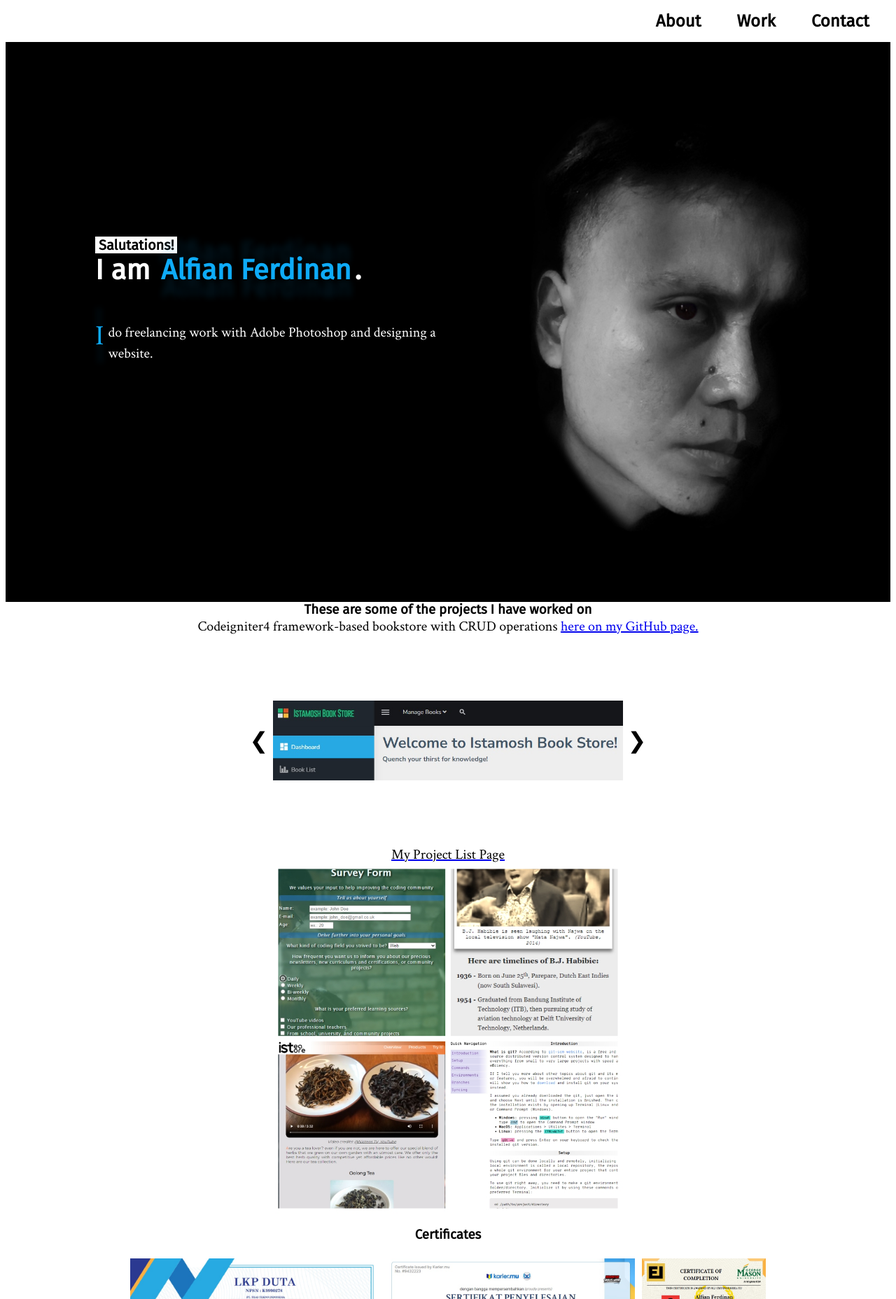
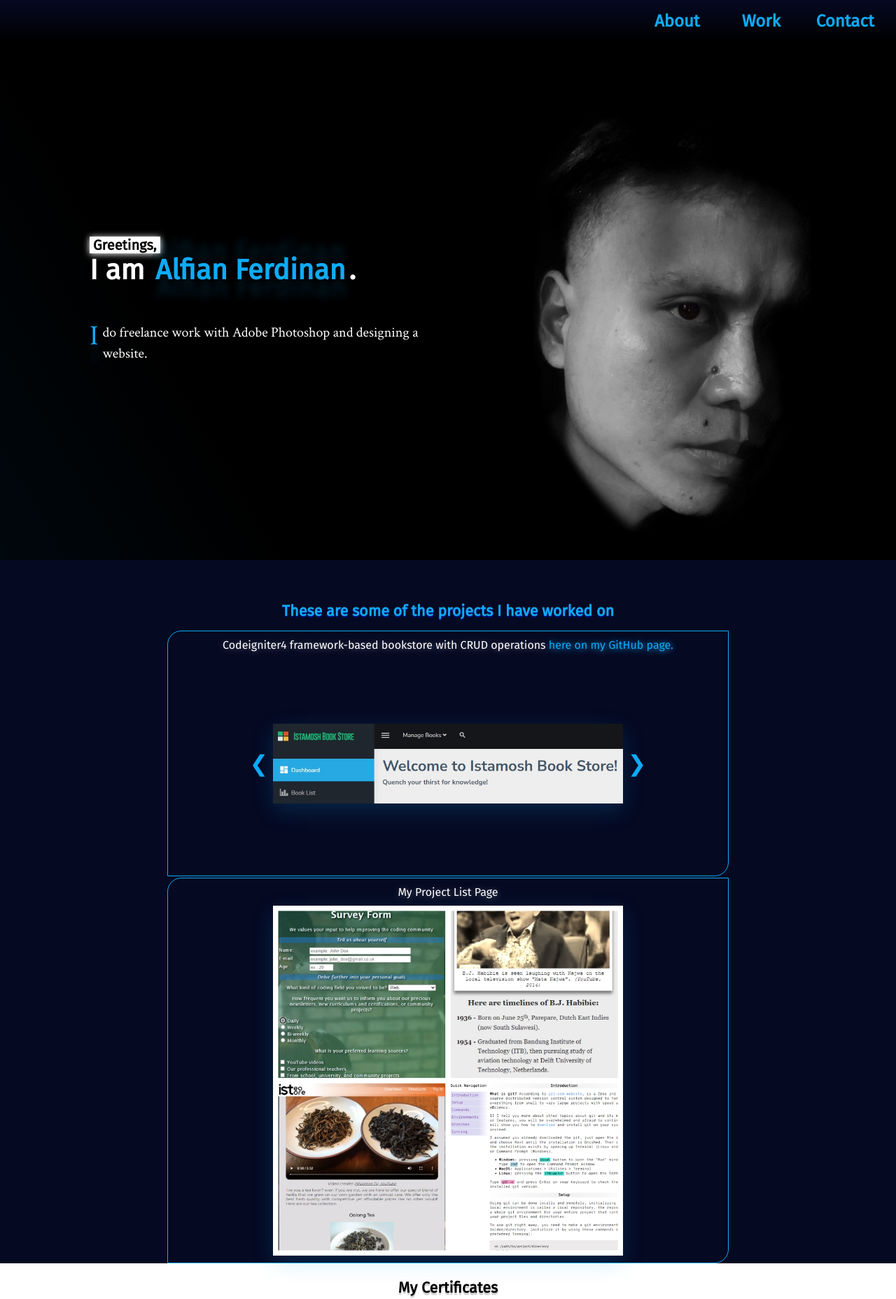
Before and after one commit to istamosh/responsive-web-design, a plain HTML site: page personal-portfolio/index.html in a window 1280 px wide. Shown: the top 1856 px of the page at 70% size. Drawn offline with Linux system fonts and the light colour scheme.

Commit message:
Done building personal portfolio

```diff
--- a/personal-portfolio/index.html
+++ b/personal-portfolio/index.html
@@ -15,20 +15,20 @@
 <body class="dark-mode">
     <nav id="navbar">
         <ul>
-            <li><a href="#"><h2>About</h2></a></li>
-            <li><a href="#"><h2>Work</h2></a></li>
-            <li><a href="#"><h2>Contact</h2></a></li>
+            <li><a href="#welcome-section"><h2>About</h2></a></li>
+            <li><a href="#projects"><h2>Work</h2></a></li>
+            <li><a href="#contact"><h2>Contact</h2></a></li>
         </ul>
     </nav>
 
     <div class="main-section">
-        <section id="welcome-section">
-            <h1><span class="block smaller-font">Salutations!</span> I am <span class="blue">Alfian Ferdinan</span>.</h1>
-            <p>I do freelancing work with Adobe Photoshop and designing a website.</p>
-            <img src="https://raw.githubusercontent.com/istamosh/responsive-web-design/experiment/personal-portfolio/src/headline-art.png" alt="">
+        <section id="welcome-section" class="nav-direction">
+            <h1><span class="block smaller-font">Greetings,</span> I am <span class="blue">Alfian Ferdinan</span>.</h1>
+            <p>I do freelance work with Adobe Photoshop and designing a website.</p>
+            <img loading="lazy" src="https://raw.githubusercontent.com/istamosh/responsive-web-design/experiment/personal-portfolio/src/headline-art.png" alt="">
         </section>
 
-        <section id="projects">
+        <section id="projects" class="nav-direction">
             <h3>These are some of the projects I have worked on</h3>
             <!-- Project blocks -->
             <div class="project-tile">
@@ -53,20 +53,20 @@
             </div>
 
             <div class="project-tile">
+                <p>My Project List Page</p>
                 <a
                 id="project-list"
                 href="https://istamosh.github.io/"
                 target="_blank"
                 rel="noopener noreferrer">
-                    <p>My Project List Page</p>
-                    <img src="src/carousel/collage.jpg"
+                    <img src="https://raw.githubusercontent.com/istamosh/responsive-web-design/experiment/personal-portfolio/src/carousel/collage.jpg"
                     alt="">
                 </a>
             </div>
         </section>
 
         <section id="certificate">
-            <h3>Certificates</h3>
+            <h3>My Certificates</h3>
 
             <div>
                 <img loading="lazy" src="https://raw.githubusercontent.com/istamosh/responsive-web-design/experiment/personal-portfolio/src/certificate/20231225_CI4.jpg" alt="codeigniter 4">
@@ -75,12 +75,14 @@
             </div>
         </section>
 
-        <section id="contact">
-            <a href="https://github.com/istamosh" id="profile-link" target="_blank"><i class="fa-brands fa-square-github"></i><span>GitHub</span></a>
-            <a href="mailto:alfianferdinan@gmail.com" id="profile-link" target="_blank"><i class="fa-solid fa-envelope"></i><span>Email</span></a>
-            <a href="https://www.instagram.com/istamosh/" id="profile-link" target="_blank"><i class="fa-brands fa-square-instagram"></i><span>Instagram</span></a>
-            <a href="https://www.facebook.com/dindu.nuffin.169/" id="profile-link" target="_blank"><i class="fa-brands fa-square-facebook"></i><span>Facebook</span></a>
-            <a href="https://www.linkedin.com/in/alfian-f-02a0032a9/" id="profile-link" target="_blank"><i class="fa-brands fa-linkedin"></i><span>LinkedIn</span></a>
+        <section id="contact" class="nav-direction">
+            <div>
+                <a href="https://github.com/istamosh" id="profile-link" target="_blank"><i class="fa-brands fa-github"></i></i><span>GitHub</span></a>
+                <a href="mailto:alfianferdinan@gmail.com" id="profile-link" target="_blank"><i class="fa-solid fa-envelope"></i><span>Email</span></a>
+                <a href="https://www.instagram.com/istamosh/" id="profile-link" target="_blank"><i class="fa-brands fa-square-instagram"></i><span>Instagram</span></a>
+                <a href="https://www.facebook.com/dindu.nuffin.169/" id="profile-link" target="_blank"><i class="fa-brands fa-square-facebook"></i><span>Facebook</span></a>
+                <a href="https://www.linkedin.com/in/alfian-f-02a0032a9/" id="profile-link" target="_blank"><i class="fa-brands fa-linkedin"></i><span>LinkedIn</span></a>
+            </div>
         </section>
     </div>
 
--- a/personal-portfolio/styles.css
+++ b/personal-portfolio/styles.css
@@ -7,6 +7,23 @@
 
     --blue-shadow: 1px 25px 10px #0eaaf821,
     -1px -25px 10px #0eaaf821;
+}
+
+h1, h2, h3, span, i {
+    font-family: 'Fira Sans', sans-serif;
+    color: black;
+}
+p {
+    font-family: 'Crimson Text', serif;
+    color: black;
+
+    /* custom size because the default is too small */
+    font-size: 125%;
+}
+a {
+    font-family: 'Crimson Text', serif;
+    color: var(--blue);
+    text-decoration: none;
 }
 
 #navbar {
@@ -23,9 +40,12 @@
     /* hardcode the height so main section margin can be defined */
     height: var(--normal);
 
-    background-color: white;
+    /* styling */
+    background: linear-gradient(-180deg, var(--darkblue) 0%, black 100%);
+    box-shadow: 0 2px 0 rgba(0, 0, 0, 0.4);
 }
 #navbar ul {
+    /* display horizontal */
     display: inherit;
     flex-direction: row;
 
@@ -33,27 +53,56 @@
     list-style-type: none;
 
     padding: 0 1vw;
+
+    margin: 0;
 }
 #navbar li {
-    padding: 0 2vw;
+    width: 120px;
+    height: 100%;
 }
 #navbar a {
     text-decoration: none;
 }
 #navbar h2 {
     margin: 0;
+
+    color: var(--blue);
+
+    /* takes up space to entire list container */
+    height: 100%;
+
+    /* center text inside container */
+    display: flex;
+    justify-content: center;
+    align-items: center;
+
+    /* animation */
+    transition: all .5s ease;
+}
+#navbar h2:hover {
+    /* little glow effect */
+    text-shadow: 1px 10px 20px #0eaaf8bb,
+    -1px -10px 20px #0eaaf8bb;
+
+    /* make it slight offset to the top */
+    transform: translateY(-2px);
+}
+#navbar h2:active {
+    transition: all ease-in-out;
+
+    /* background-color: var(--blue); */
+    color: white;
+    text-shadow: 1px 10px 20px #ffffffbb,
+    -1px -10px 20px #ffffffbb;
+
+    transform: translate(2px);
 }
 
-h1, h2, h3, span {
-    font-family: 'Fira Sans', sans-serif;
-    color: black;
-}
-p {
-    font-family: 'Crimson Text', serif;
-    color: black;
-
-    /* custom size because the default is too small */
-    font-size: 125%;
+body {
+    /* prevent default margin */
+    margin-left: 0;
+    margin-right: 0;
+    margin-bottom: 0;
 }
 
 .main-section {
@@ -63,7 +112,7 @@ p {
 
 #welcome-section {
     height: 100vh;
-    background: black;
+    background: linear-gradient(60deg, rgb(0, 8, 14) 0%, black 25%);
 
     display: grid;
     grid-template-columns: repeat(4, 1fr);
@@ -97,10 +146,11 @@ p {
 }
 #welcome-section span:first-child {
     background-color: white;
-    padding-left: 5px;
+    padding: 0 5px;
 
-    /* salutations! word have 10 chars. */
-    width: 10ch;
+    /* make container width same as the content */
+    width: max-content;
+    box-shadow: 0 1px 10px white;
 }
 #welcome-section span:last-child {
     background-color: rgba(0, 0, 0, 0.2);
@@ -138,14 +188,71 @@ p {
     grid-column: 1 / 3;
 
     line-height: 150%;
+
+    /* when overflowed to the section below */
+    overflow: hidden;
 }
 .block {
     display: block;
 }
 
+#projects {
+    background-color: var(--darkblue);
+}
+.main-section h3 {
+    font-size: 135%;
+}
 #projects h3, #projects p {
     text-align: center;
+    /* reset all margin first */
     margin: 0;
+
+    font-family: 'Fira Sans', sans-serif;
+}
+#projects h3 {
+    margin-bottom: 15px;
+    color: var(--blue);
+
+    text-shadow:
+        0px 2px 1px
+        rgba(0, 24, 160, 0.75),
+        0px -1px 1px
+        rgba(36, 36, 36, 0.75);
+}
+#projects p {
+    font-size: 100%;
+
+    text-shadow: 1px 1px 10px #ffffff59;
+    color: white;
+
+    margin-bottom: 10px;
+}
+#projects a {
+    text-shadow: 1px 1px 10px var(--blue);
+
+    font-family: 'Fira Sans', sans-serif;
+}
+#projects a:hover {
+    text-decoration: underline 3px;
+}
+#projects a:active {
+    color: white;
+    background-color: var(--blue);
+}
+
+.project-tile {
+    /* display: flex;
+    flex-direction: column; */
+
+    border: 1px solid var(--blue);
+    border-radius: 20px 0;
+
+    max-width: 800px;
+    margin: 2px auto;
+    padding: 10px 0;
+}
+.project-tile img {
+    box-shadow: 0 10px 30px #0eaaf82f;
 }
 
 .carousel-container {
@@ -173,11 +280,23 @@ p {
 
     /* overwrite button */
     border: none;
-    background-color: white;
+    background-color: transparent;
     font-size: 200%;
+
+    color: var(--blue);
+
+    transition: all .5s ease;
 }
 .carousel-container button:hover {
-    border: 2px solid black;
+    transform: translateY(-2px);
+
+    text-shadow: 1px 5px 15px #0eaaf8b2;
+}
+.carousel-container button:active {
+    transition: all ease-in-out;
+
+    transform: translateY(2px);
+    text-shadow: 0 5 15px #0eaaf8;
 }
 
 #project-list {
@@ -196,6 +315,10 @@ p {
 
 #certificate h3 {
     text-align: center;
+
+    color: black;
+
+    text-shadow: 0 3px 1px #cccccc;
 }
 #certificate div {
     display: flex;
@@ -222,14 +345,60 @@ p {
     padding: 5px;
 }
 
-#contact {
-    margin: 20px 0;
+#contact span, #contact i {
+    color: white;
+}
+#contact div {
+    background: linear-gradient(180deg, var(--darkblue) 0%, black 100%);
+
+    padding: 20px 0;
 
     /* center and wrap icons */
     display: flex;
     justify-content: center;
     flex-wrap: wrap;
 }
+#profile-link {
+    transition: all .5s ease;
+}
+#profile-link span {
+    text-shadow: 2px -2px 10px var(--blue);
+}
+#profile-link:hover {
+    transform: translateY(-5px);
+}
+
+#profile-link:nth-of-type(1):hover i,
+#profile-link:nth-of-type(1):active i {
+    color: rgb(23, 21, 21);
+    -webkit-text-stroke: .2px white;
+    transition: all .5s ease;
+}
+#profile-link:nth-of-type(2):hover i,
+#profile-link:nth-of-type(2):active i {
+    background: linear-gradient(90deg, #D44638 15%, #EEE 20%, #eee 80%, #B23121 85%);
+    -webkit-text-fill-color: transparent;
+    -webkit-background-clip: text;
+    background-clip: text;
+}
+#profile-link:nth-of-type(3):hover i,
+#profile-link:nth-of-type(3):active i {
+    background: conic-gradient(#8134AF, #DD2A7B, #F58529, #FEDA77, #F58529, #8134AF);
+    -webkit-text-fill-color: transparent;
+    -webkit-background-clip: text;
+    background-clip: text;
+}
+#profile-link:nth-of-type(4):hover i,
+#profile-link:nth-of-type(4):active i {
+    color: #1877F2;
+    transition: all .5s ease;
+}
+#profile-link:nth-of-type(5):hover i,
+#profile-link:nth-of-type(5):active i {
+    color: #0077b5;
+    transition: all .5s ease;
+}
+
 #profile-link {
     color: black;
     text-decoration: none;
@@ -249,6 +418,12 @@ p {
     text-align: justify;
 }
 
+/* navdir handler */
+.nav-direction {
+    padding-top: calc(var(--normal));
+    margin-top: calc(0px - var(--normal));
+}
+
 @media only screen and (max-width: 600px) {
     #navbar {
         height: var(--shrink);
@@ -261,6 +436,8 @@ p {
     #navbar ul {
         margin: 0;
         padding: 0;
+
+        height: 100%;
     }
 
     .main-section {
@@ -272,10 +449,16 @@ p {
         /* when shrinked display image columned */
         flex-direction: column;
     }
-}
-@media only screen and (max-width: 500px) {
-    #welcome-section img {
-        /* remove header image if shrinked too much */
-        display: none;
+
+    /* navdir handler when shrinked */
+    .nav-direction {
+        padding-top: calc(var(--shrink));
+        margin-top: calc(0px - var(--shrink));
     }
 }
+@media only screen and (max-width: 450px), only screen and (max-height: 500px) {
+    #welcome-section img {
+        /* resize header image if shrinked too much */
+        height: 250px;
+    }
+}
```
